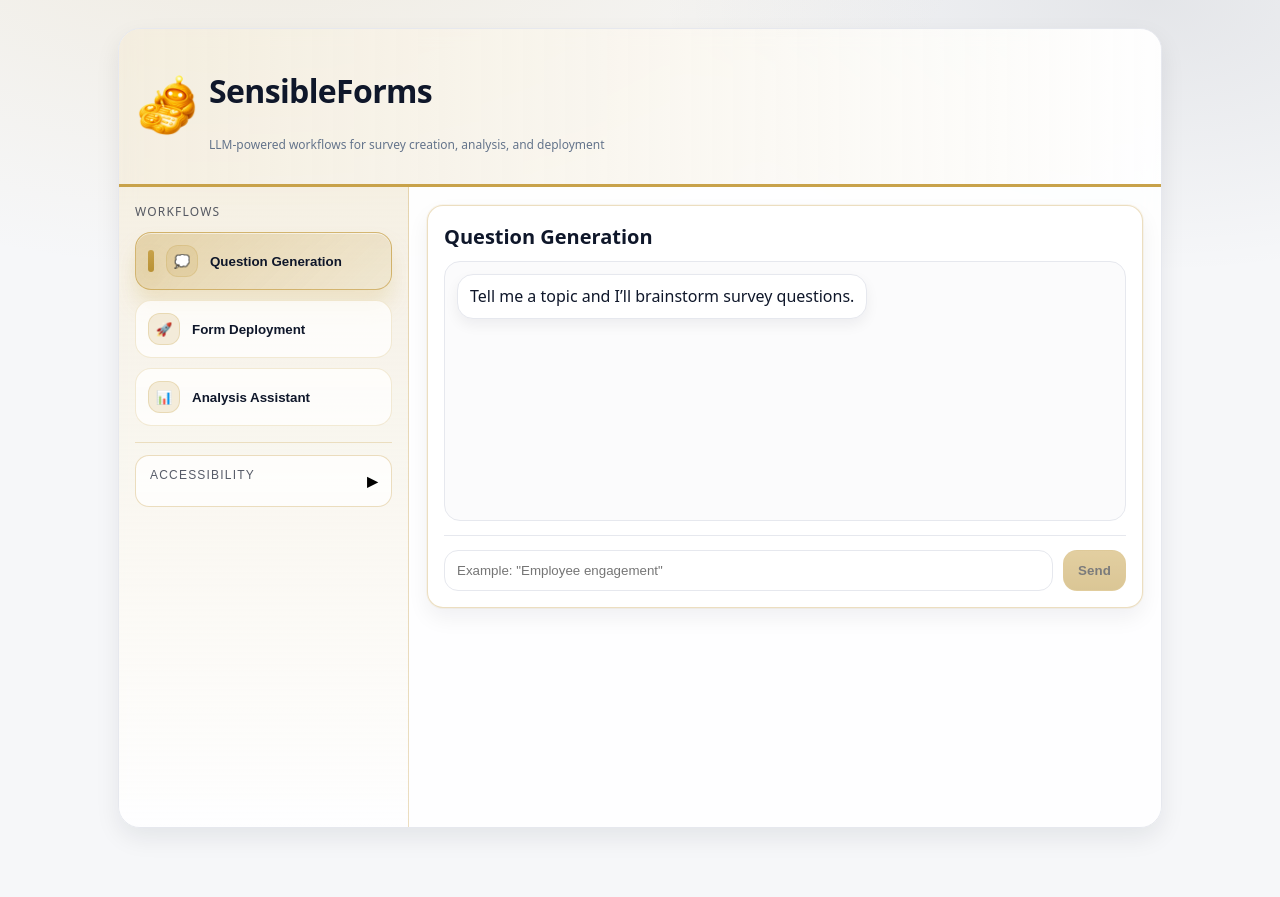
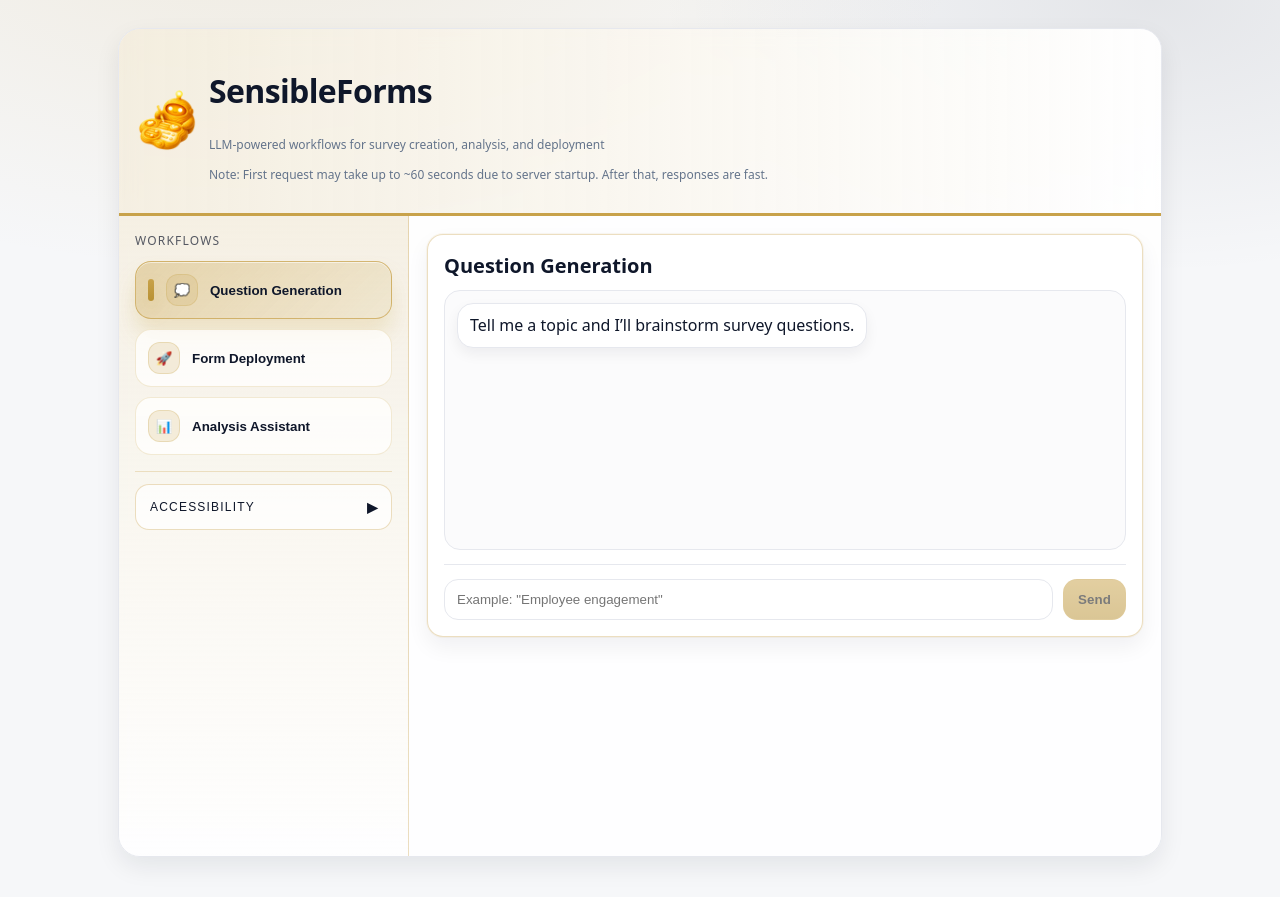
Before and after one commit to genilab/sensible-forms, a React (Vite) app in the folder frontend/: page / in a window 1280 px wide. Before the commit the page ends 868 px from the top, so only its background shows below. Built offline with nearby package versions, Linux system fonts and the light colour scheme.

Commit message:
Add startup notice for initial backend delay

```diff
--- a/frontend/src/App.jsx
+++ b/frontend/src/App.jsx
@@ -96,6 +96,9 @@ export default function App() {
               <h1 className="brandTitle">SensibleForms</h1>
               <p className="brandSub">
                 LLM-powered workflows for survey creation, analysis, and deployment
+              </p>
+              <p className="startupNotice">
+                Note: First request may take up to ~60 seconds due to server startup. After that, responses are fast.
               </p>
             </div>
           </div>
--- a/frontend/src/styles.css
+++ b/frontend/src/styles.css
@@ -471,6 +471,12 @@ hr {
   color: var(--text);
 }
 
+.startupNotice {
+  font-size: 12px;
+  color: var(--muted);
+  margin-top: 2px;
+}
+
 .sr-only {
   position: absolute;
   width: 1px;
@@ -695,7 +701,8 @@ body:has(.container.dark-mode) {
   border-radius: 14px;
 
   border: 1px solid rgba(200,162,74,0.35);
-  background: rgba(255,255,255,0.75);
+  background: rgba(255,255,255,0.72);
+  color: var(--text);
 
   cursor: pointer;
   text-align: left;
@@ -715,10 +722,52 @@ body:has(.container.dark-mode) {
     rgba(200,162,74,0.38),
     rgba(200,162,74,0.14)
   );
-  border-color: rgba(200,162,74,0.7);
+  border-color: rgba(200,162,74,0.70);
   box-shadow:
     0 16px 22px rgba(200,162,74,0.22),
     inset 0 1px 0 rgba(255,255,255,0.55);
+}
+
+.accessibilityHeading {
+  margin-bottom: 0;
+  color: inherit;
+}
+
+.accessibilityChevron {
+  font-size: 18px;
+  font-weight: 800;
+  color: inherit;
+  line-height: 1;
+}
+
+
+.dark-mode .accessibilityToggleButton {
+  background: rgba(255,255,255,0.06);
+  color: #f8fafc;
+  border-color: rgba(212,175,55,0.35);
+}
+
+.dark-mode .accessibilityToggleButton:hover {
+  background: rgba(255,255,255,0.10);
+  border-color: rgba(212,175,55,0.65);
+  box-shadow: 0 10px 18px rgba(212,175,55,0.12);
+}
+
+.dark-mode .accessibilityToggleButton[aria-expanded="true"] {
+  background: linear-gradient(
+    135deg,
+    rgba(212,175,55,0.26),
+    rgba(212,175,55,0.10)
+  );
+  border-color: rgba(212,175,55,0.72);
+  box-shadow:
+    0 14px 20px rgba(212,175,55,0.16),
+    inset 0 1px 0 rgba(255,255,255,0.06);
+}
+
+.dark-mode .accessibilityHeading,
+.dark-mode .accessibilityChevron {
+  color: #f8fafc;
 }
 
 .accessibilityChevron {
```
